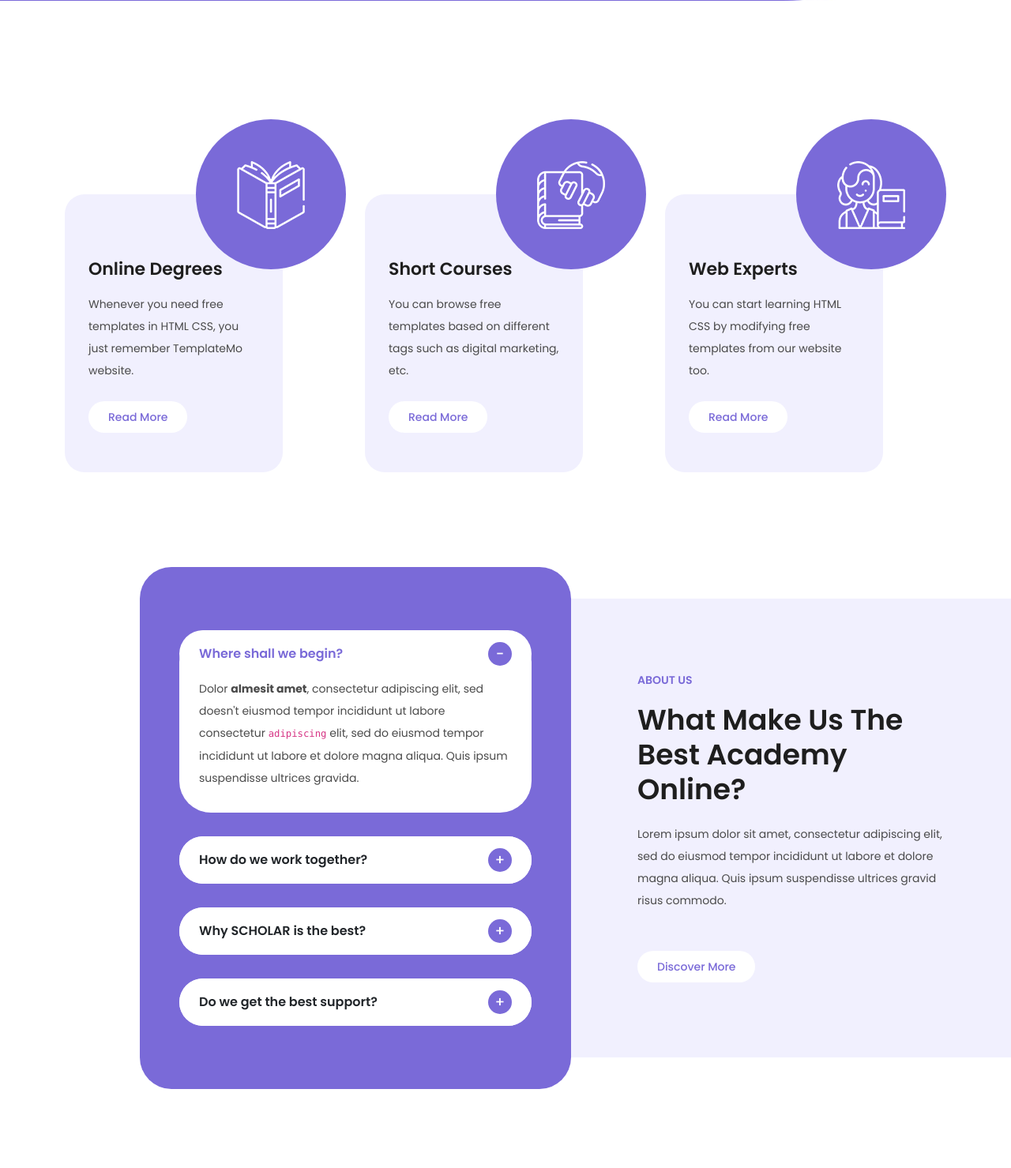
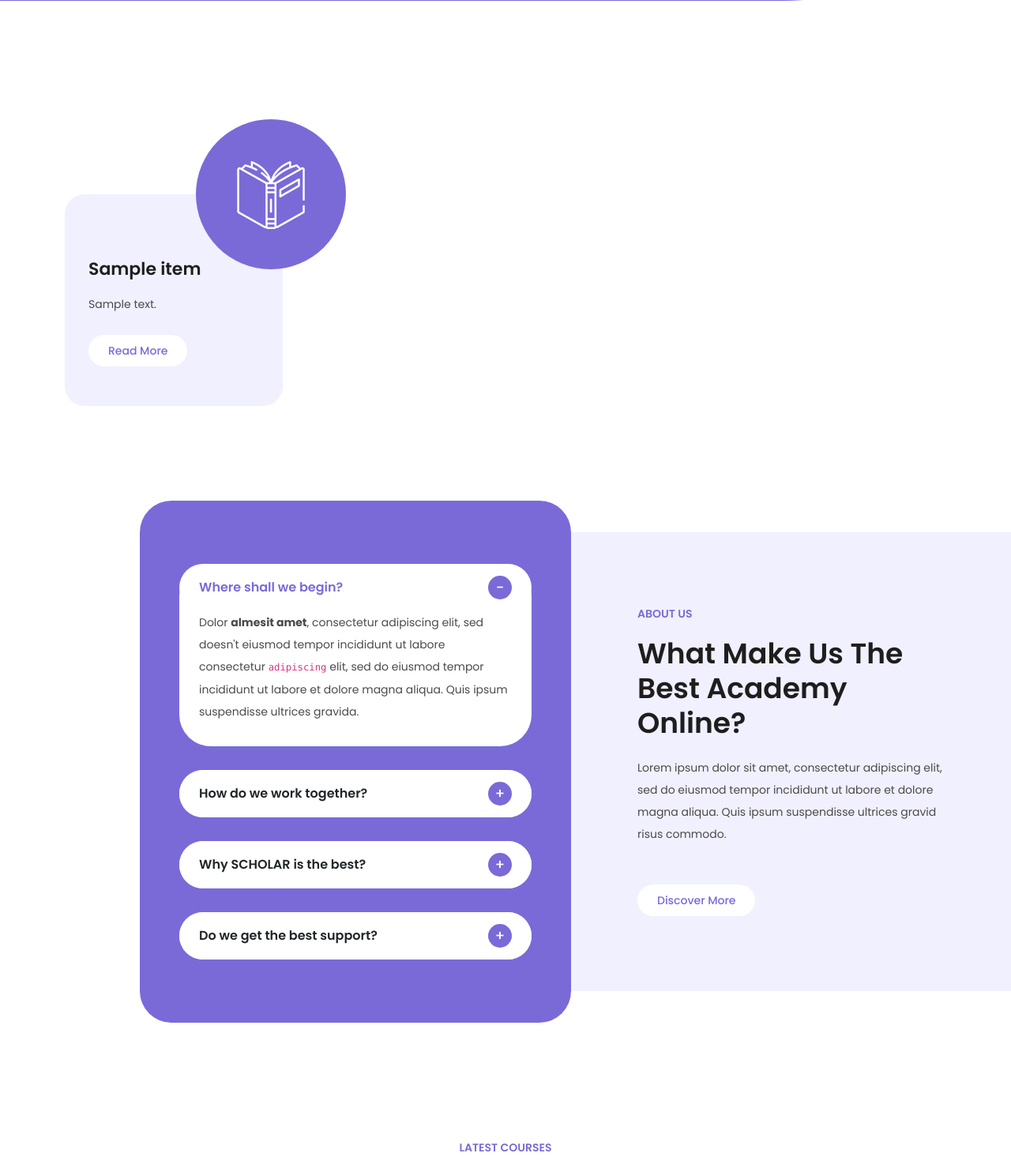
Before and after one commit to RALHI/SCHOLAR, a Django app: template indexapp/templates/indexapp/index.html in a window 1280 px wide. Shown: the part 1098-2577 px from the top of the page at 79% size. Run offline with Django 5.2, Linux system fonts and the light colour scheme; the template is opened without the code that fills it: most values are stand-ins (such as "Sample title", 1, 10 or a date in 2020); some libraries are stand-ins or nearby versions.

Commit message:
render the service-section dynamically by passing the data from view.py->index.html->service-section.html

```diff
--- a/indexapp/templates/indexapp/includes/service-section.html
+++ b/indexapp/templates/indexapp/includes/service-section.html
@@ -2,6 +2,8 @@
 <div class="services section" id="services">
       <div class="container">
         <div class="row">
+          {% if service %}
+            {% for item in service %}
               <div class="col-lg-4 col-md-6">
                 <div class="service-item">
                   <div class="icon">
@@ -9,44 +11,19 @@
                     {% comment %} <img src="assets/images/service-01.png" alt="online degrees"> {% endcomment %}
                   </div>
                   <div class="main-content">
-                <h4>Online Degrees</h4>
-                <p>Whenever you need free templates in HTML CSS, you just remember TemplateMo website.</p>
+                    <h4>{{item.servicename}}</h4>
+                    <p>{{item.content}}</p>
                     <div class="main-button">
                       <a href="#">Read More</a>
                     </div>
                   </div>
                 </div>
               </div>
-          <div class="col-lg-4 col-md-6">
-            <div class="service-item">
-              <div class="icon">
-                <img src="{% static 'indexapp/assets/images/service-02.png' %}" alt="online degrees">
-                {% comment %} <img src="assets/images/service-02.png" alt="short courses"> {% endcomment %}
-              </div>
-              <div class="main-content">
-                <h4>Short Courses</h4>
-                <p>You can browse free templates based on different tags such as digital marketing, etc.</p>
-                <div class="main-button">
-                  <a href="#">Read More</a>
+            {% endfor %}
+          {% else %}
+            <p>No services available.</p>
+          {% endif %}
           </div>
         </div>
       </div>
     </div>
-          <div class="col-lg-4 col-md-6">
-            <div class="service-item">
-              <div class="icon">
-                <img src="{% static 'indexapp/assets/images/service-03.png' %}" alt="online degrees">
-                {% comment %} <img src="assets/images/service-03.png" alt="web experts"> {% endcomment %}
-              </div>
-              <div class="main-content">
-                <h4>Web Experts</h4>
-                <p>You can start learning HTML CSS by modifying free templates from our website too.</p>
-                <div class="main-button">
-                  <a href="#">Read More</a>
-                </div>
-              </div>
-            </div>
-          </div>
-        </div>
-      </div>
-    </div>
```
Also changed, not shown: indexapp/views.py (+19 -1 lines). Lines whose indentation alone changed are shown as unchanged.
